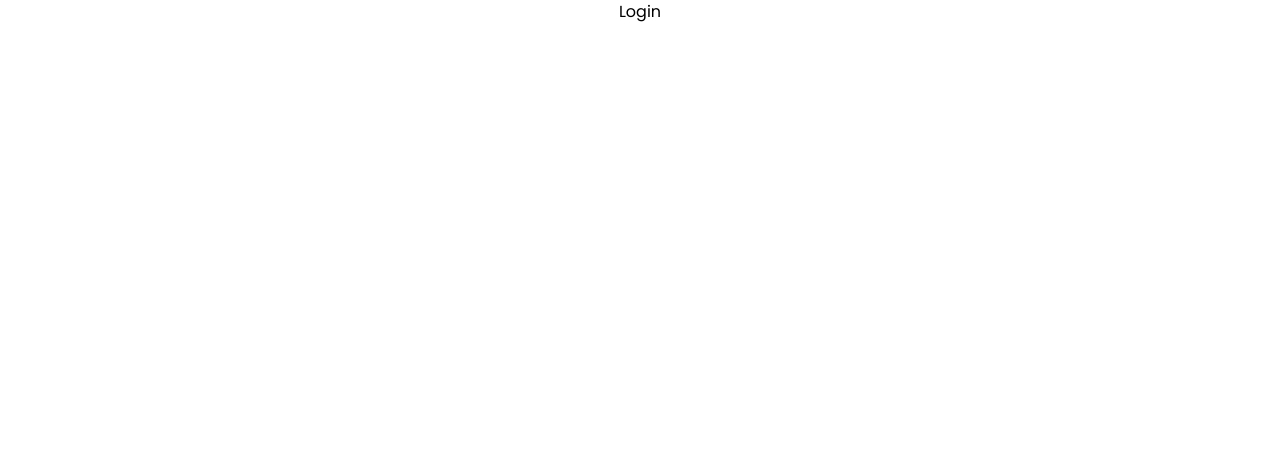
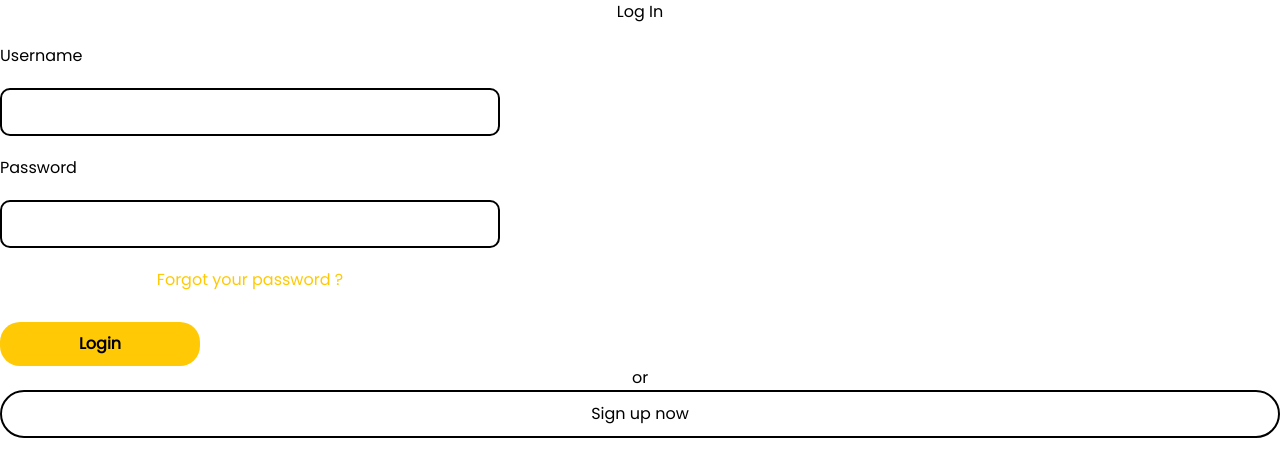
Before and after one commit to wendikardian/openlit, a React (Vite) app: page /login in a window 1280 px wide. Shown: the top 476 px of the page. Built offline with nearby package versions, Linux system fonts and the light colour scheme.

Commit message:
updated login

```diff
--- a/package.json
+++ b/package.json
@@ -9,6 +9,7 @@
     "preview": "vite preview"
   },
   "dependencies": {
+    "antd": "^5.4.0",
     "react": "^18.2.0",
     "react-dom": "^18.2.0",
     "react-router-dom": "^6.10.0"
--- /dev/null
+++ b/src/login/InputComponent.jsx
@@ -0,0 +1,12 @@
+import React from "react";
+import './Login.css'
+
+export const InputComponent = (props) => {
+  const { nameInput } = props;
+  return (
+    <div class="input-div">
+      <h2>{nameInput}</h2>
+      <input type="text" class="input-com" />
+    </div>
+  );
+};
--- /dev/null
+++ b/src/login/Login.css
@@ -0,0 +1,55 @@
+.yellow-bg {
+  background-color: #ffc906;
+}
+
+.input-com {
+  outline: none;
+  border: 2px solid black;
+  padding: 10px;
+  border-radius: 10px;
+  width: 500px;
+  margin-top: 20px;
+}
+
+.input-com:focus {
+  border-color: #ffc906;
+}
+
+.input-div {
+  margin-top: 20px;
+  text-align: left;
+}
+
+.content {
+  align-items: center;
+  justify-content: center;
+}
+
+.forgot-div {
+  /* background-color: red; */
+  width: 500px;
+  margin-top: 20px;
+  color: #ffc906;
+}
+
+.forgot-div:hover {
+  color: black;
+  cursor: pointer;
+}
+
+.button-login {
+  background-color: #ffc906;
+  width: 200px;
+  padding: 10px;
+  margin-top: 30px;
+  border-radius: 20px;
+  cursor: pointer;
+  font-weight: bold;
+}
+
+.button-signup{
+    border: 2px solid black;
+    padding: 10px;
+    border-radius: 30px;
+    cursor: pointer;
+}
--- a/src/login/Login.jsx
+++ b/src/login/Login.jsx
@@ -1,7 +1,30 @@
 import React from 'react'
+import './Login.css'
+import { InputComponent } from './InputComponent'
 
 export default function Login() {
   return (
-    <div>Login</div>
+    <div class="w-full flex h-screen">
+      <div class="w-3/5 yellow-bg">
+
+      </div>
+      <div className="content flex flex-col justify-center items-center w-full">
+        <h1 className="font-bold text-4xl mb-10">Log In</h1>
+        <div className="box-login">
+            <InputComponent nameInput="Username" />
+            <InputComponent nameInput="Password" />
+        </div>
+        <div className="forgot-div  flex justify-end">
+        <p class="text-left">Forgot your password ? </p>
+        </div>
+        <div class="button-login">
+          <p>Login</p>
+        </div>
+        <p class="mt-5 mb-5">or</p>
+        <div class="button-signup">
+          <p>Sign up now</p>
+        </div>
+      </div>
+    </div>
   )
 }
```
Also changed, not shown: 1 other file (tests, documents, lock files or other folders).
